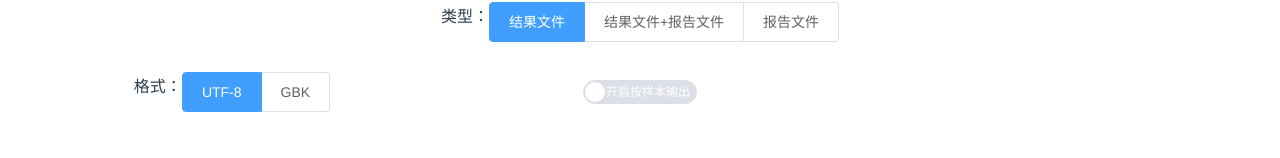
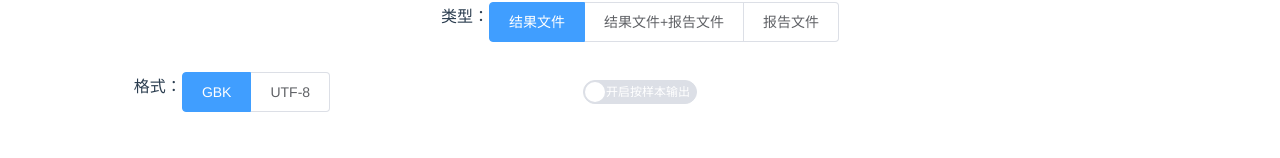
Before and after one commit to NTLx/AneuFiler, a Vue app: page / in a window 1280 px wide. Both pictures are taken after a click on the tab "设置". Shown: the part 140-298 px from the top of the page. Built offline with nearby package versions, Linux system fonts and the light colour scheme.

Commit message:
feat: change the default value for the format of the result file

```diff
--- a/src/App.vue
+++ b/src/App.vue
@@ -155,8 +155,8 @@
                   @change="switchRadio"
                   size="large"
                 >
-                  <el-radio-button label="UTF-8">UTF-8</el-radio-button>
-                  <el-radio-button label="GBK">GBK</el-radio-button>
+                <el-radio-button label="GBK">GBK</el-radio-button>
+                <el-radio-button label="UTF-8">UTF-8</el-radio-button>
                 </el-radio-group>
               </el-col>
               <el-col :span="8"
@@ -229,12 +229,12 @@ export default {
       outputDirectry: "",
       value1: 0,
       value2: "default",
-      radio1: "UTF-8",
+      radio1: "GBK",
       radio2: "summaryFile",
       showUploadGen: true,
       showSampleInformation: false,
       uploadParams: {
-        outputFormat: "UTF-8",
+        outputFormat: "GBK",
         selectReport: "default",
         fileType: "summaryFile",
         sampleOutputStatus: "0",
```
